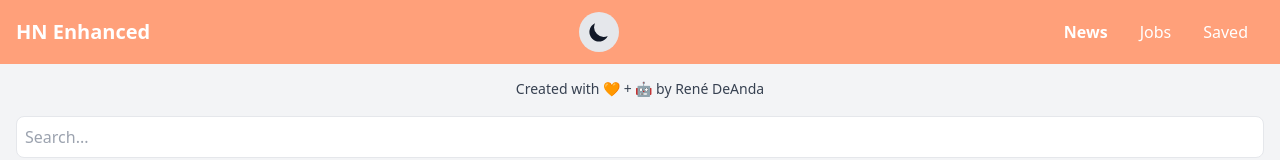
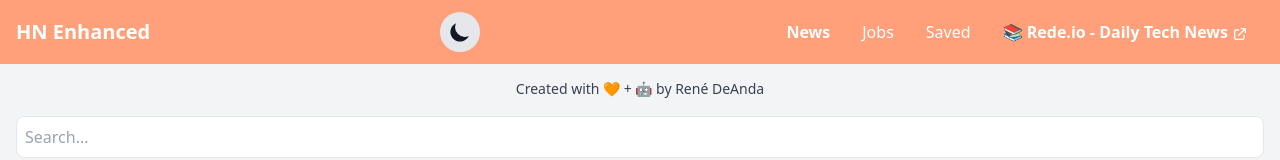
Before and after one commit to renedeanda/hn.makr.io, a Next.js app: page / in a window 1280 px wide. Shown: the top 160 px of the page. Built offline with nearby package versions, Linux system fonts and the light colour scheme; no server answers.

Commit message:
Update Header.js

```diff
--- a/components/Header.js
+++ b/components/Header.js
@@ -45,6 +45,18 @@ export default function Header() {
             <Link href="/saved" onClick={handleLinkClick} className="block w-full md:w-auto py-2 px-4 md:inline-block md:mt-0 hover:bg-primary-dark dark:hover:bg-gray-700 md:hover:bg-transparent">
               Saved
             </Link>
+            <a
+              href="https://rede.io/?utm_source=hn.makr.io"
+              onClick={handleLinkClick}
+              target="_blank"
+              rel="noopener noreferrer"
+              className="block w-full md:w-auto py-2 px-4 md:inline-block md:mt-0 hover:bg-primary-dark dark:hover:bg-gray-700 md:hover:bg-transparent font-bold flex items-center"
+            >
+              📚 Rede.io - Daily Tech News
+              <svg xmlns="http://www.w3.org/2000/svg" className="h-4 w-4 ml-1 inline-block" fill="none" viewBox="0 0 24 24" stroke="currentColor">
+                <path strokeLinecap="round" strokeLinejoin="round" strokeWidth={2} d="M10 6H6a2 2 0 00-2 2v10a2 2 0 002 2h10a2 2 0 002-2v-4M14 4h6m0 0v6m0-6L10 14" />
+              </svg>
+            </a>
           </div>
         </nav>
       </div>
```
